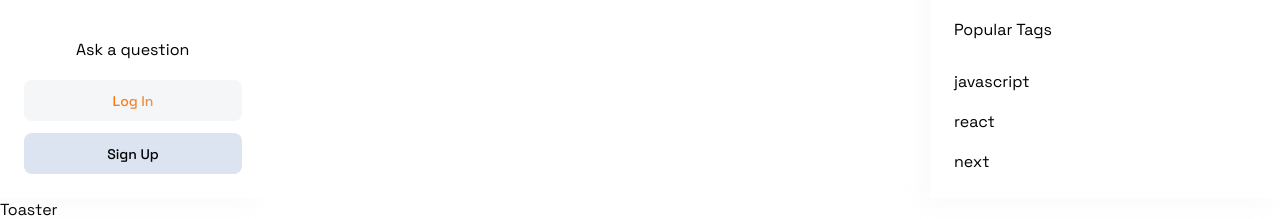
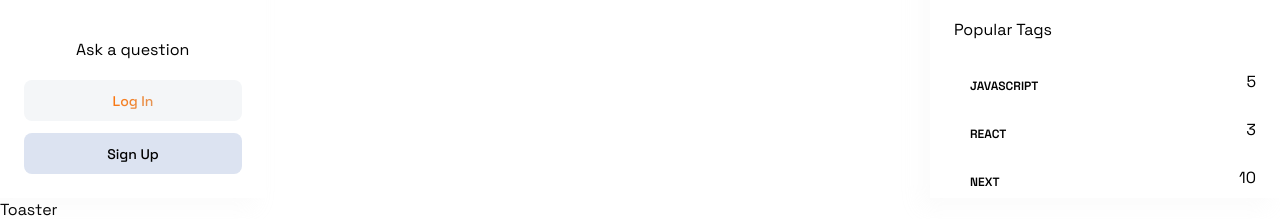
Before and after one commit to anderson-0/devflow, a Next.js app: page / in a window 1280 px wide. Shown: the part 602-821 px from the top of the page. Built offline with nearby package versions, Linux system fonts and the light colour scheme; no server answers.

Commit message:
feat: badge styling

```diff
--- a/components/shared/RenderTag.tsx
+++ b/components/shared/RenderTag.tsx
@@ -1,5 +1,6 @@
 import Link from "next/link";
 import React from "react";
+import { Badge } from "../ui/badge";
 
 interface RenderTagProps {
   _id: number;
@@ -16,7 +17,14 @@ const RenderTag = ({
 }: RenderTagProps) => {
   return (
     <Link href={`/tags/${_id}`} className="flex justify-between gap-2">
-      {name}
+      <Badge className="subtle-medium background-light800_dark300 text-light400_light500 rounded-md border-none px-4 py-2 uppercase">
+        {name}
+      </Badge>
+      {showCount && (
+        <span className="small-medium text-dark500_light700">
+          {totalQuestions}
+        </span>
+      )}
     </Link>
   );
 };
```
